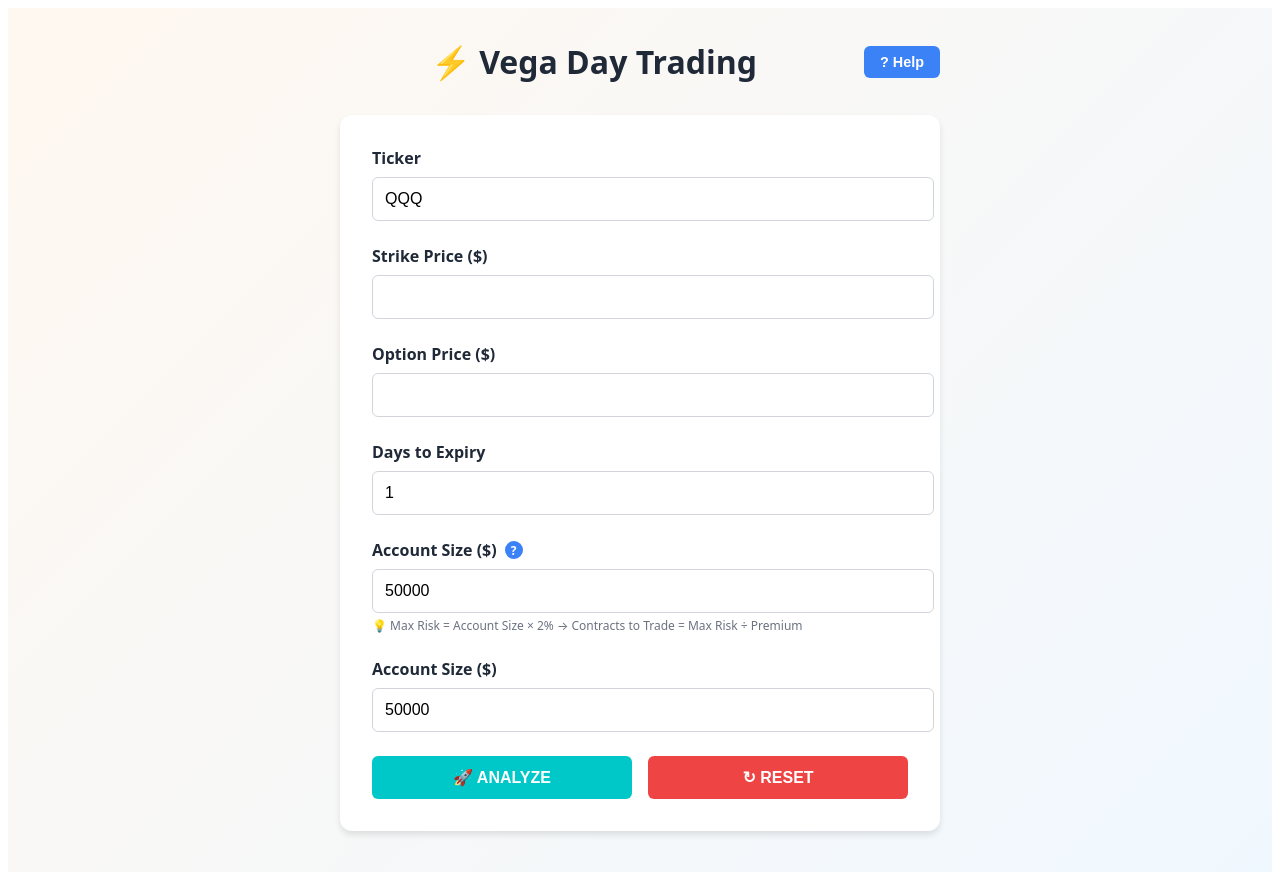
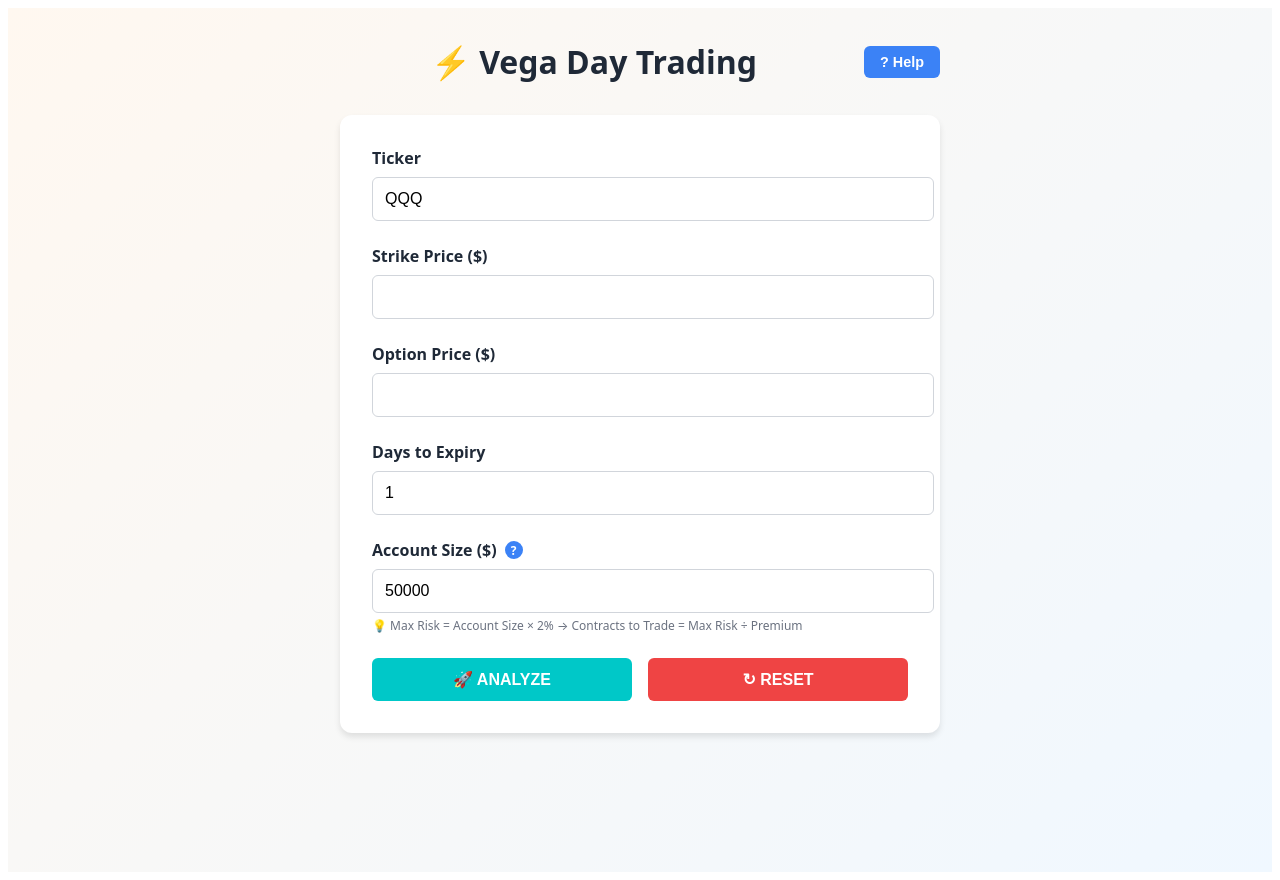
Before and after one commit to brianbk1/vegatrading, a React (Vite) app: page / in a window 1280 px wide. Built offline with nearby package versions, Linux system fonts and the light colour scheme.

Commit message:
Deploy: Working version with real earnings dates and full features

```diff
--- a/src/App.jsx
+++ b/src/App.jsx
@@ -287,16 +287,6 @@ export default function DayTradingApp() {
               </div>
             </div>
 
-            <div style={{ marginBottom: '1.5rem' }}>
-              <label style={{ display: 'block', fontWeight: 600, marginBottom: '0.5rem' }}>Account Size ($)</label>
-              <input
-                type="number"
-                value={accountSize}
-                onChange={(e) => setAccountSize(parseFloat(e.target.value))}
-                style={{ width: '100%', padding: '0.75rem', border: '1px solid #d1d5db', borderRadius: '6px', fontSize: '1rem' }}
-              />
-            </div>
-
             {error && <div style={{ color: '#dc2626', marginBottom: '1rem', fontWeight: 600 }}>⚠️ {error}</div>}
 
             <div style={{ display: 'flex', gap: '1rem' }}>
```
